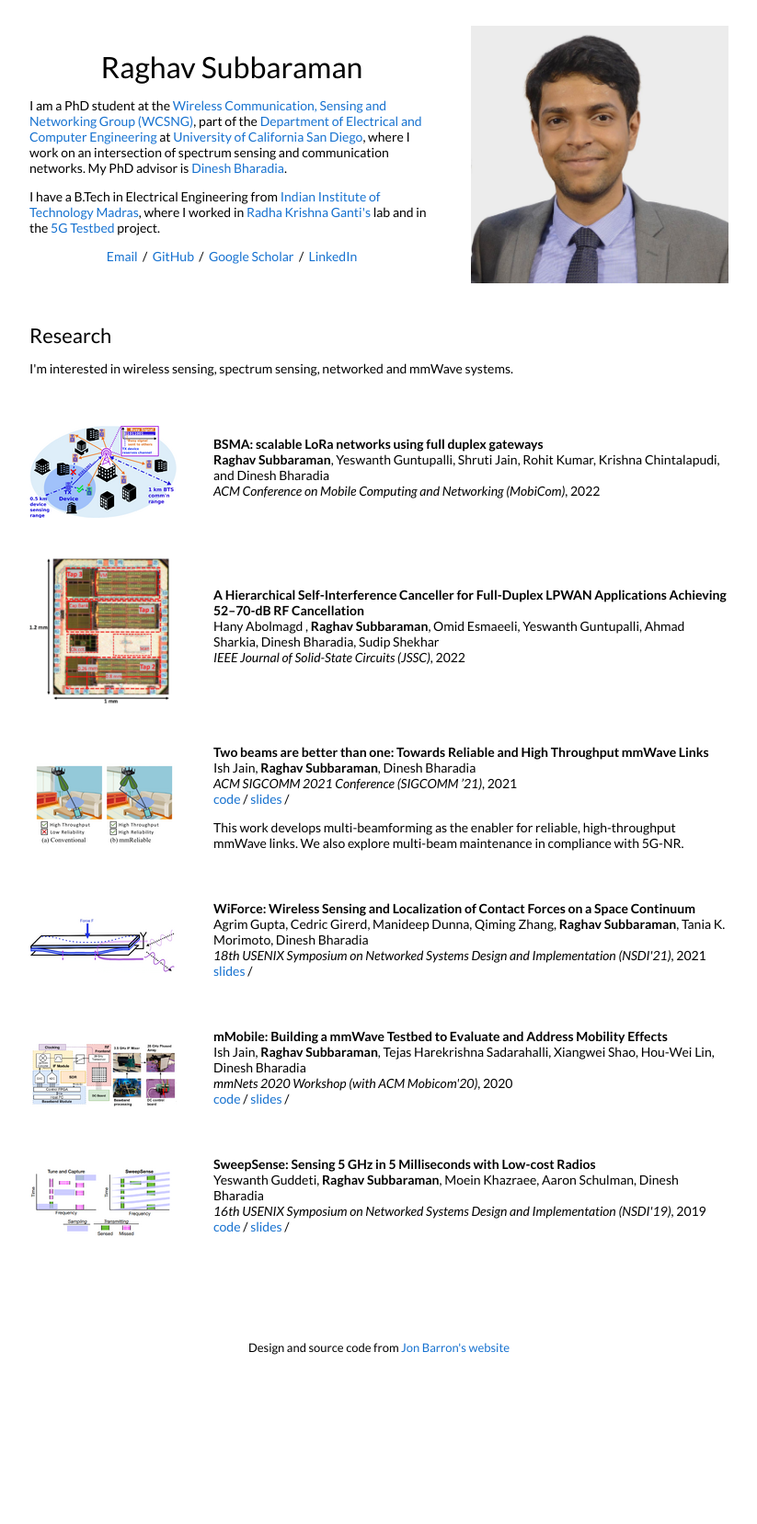
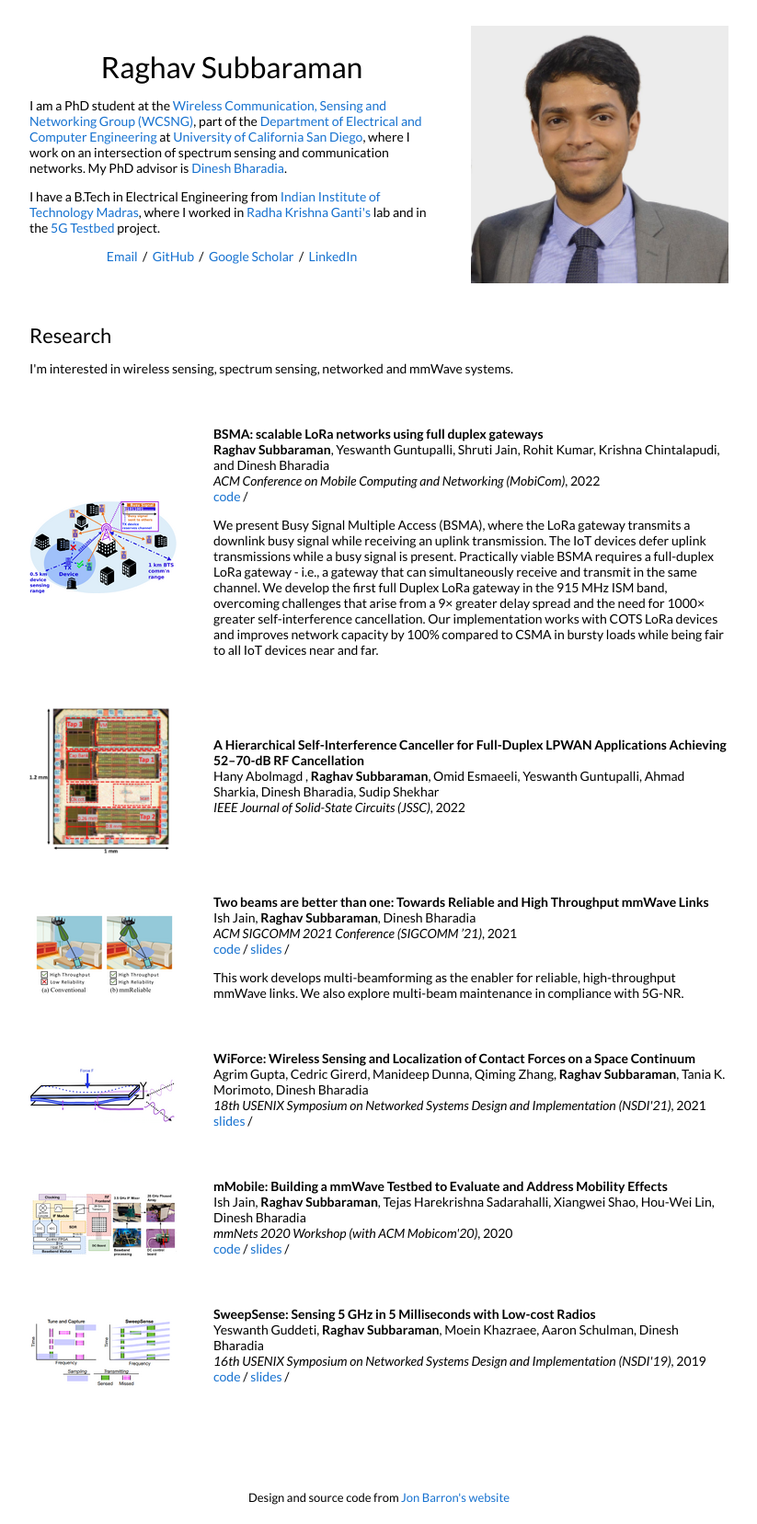
Before and after one commit to rsubbaraman/rsubbaraman.github.io, a Jekyll site: the page built from _posts/2022-11-07-bsma-mobicom.markdown, in a window 1280 px wide. Shown: the whole page at 92% size, without its empty margins (228-1051 px from the left). Built offline with Jekyll 4.4.1, drawn with Linux system fonts in a browser that asks for light colours; before the commit the page ends 1494 px from its top, so only the background shows below that.

Commit message:
Add github link and summary for BSMA

```diff
--- a/_posts/2022-11-07-bsma-mobicom.markdown
+++ b/_posts/2022-11-07-bsma-mobicom.markdown
@@ -8,4 +8,7 @@ author: "Raghav Subbaraman"
 authors: "<strong>Raghav Subbaraman</strong>, Yeswanth Guntupalli, Shruti Jain, Rohit Kumar, Krishna Chintalapudi, and Dinesh Bharadia"
 venue: "ACM Conference on Mobile Computing and Networking (MobiCom)"
 paper: "https://dl.acm.org/doi/10.1145/3495243.3560544"
+# slides: https://wcsng.ucsd.edu/files/mmreliable.pdf
+code: https://github.com/ucsdwcsng/bsma_lora
 ---
+We present Busy Signal Multiple Access (BSMA), where the LoRa gateway transmits a downlink busy signal while receiving an uplink transmission. The IoT devices defer uplink transmissions while a busy signal is present. Practically viable BSMA requires a full-duplex LoRa gateway - i.e., a gateway that can simultaneously receive and transmit in the same channel. We develop the first full Duplex LoRa gateway in the 915 MHz ISM band, overcoming challenges that arise from a 9× greater delay spread and the need for 1000× greater self-interference cancellation. Our implementation works with COTS LoRa devices and improves network capacity by 100% compared to CSMA in bursty loads while being fair to all IoT devices near and far.
```
